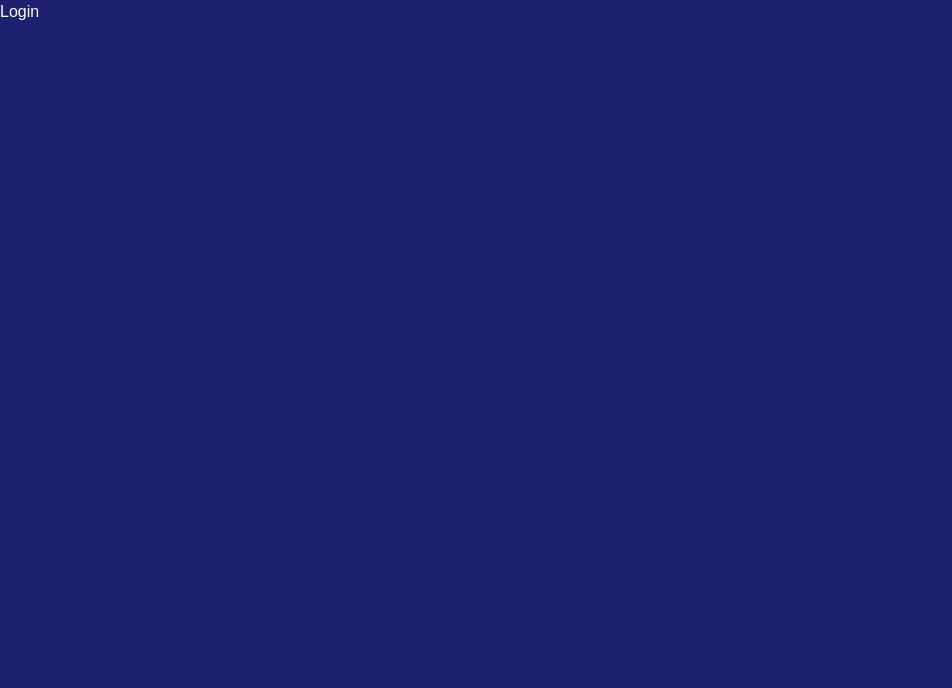
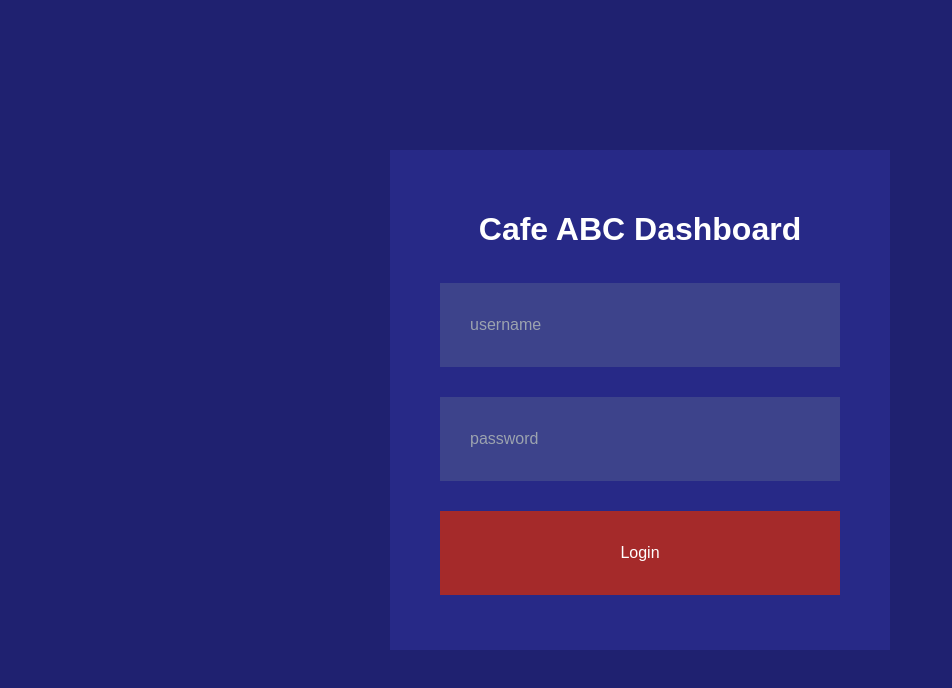
Before and after one commit to ZevonikRF/tugas-besar-ii3160, a Next.js app: page /login in a window 1280 px wide. Shown: the top 688 px of the page, without its empty margins (0-952 px from the left). Built offline with nearby package versions, Linux system fonts and the light colour scheme.

Commit message:
update 3 : ngebagusin login

```diff
--- a/src/app/interface/login/login.module.css
+++ b/src/app/interface/login/login.module.css
@@ -0,0 +1,39 @@
+.container{
+    display: flex;
+    width: 100%;
+    height: 100vh;
+    align-items: center;
+    justify-content: center;
+}
+
+.titlecont{
+    display: flex;
+    justify-content: center;
+}
+
+.title{
+    font-size: 2rem;
+    font-weight: 700;
+}
+
+.form{
+    display: flex;
+    padding: 50px;
+    background-color: var(--backgroundSd);
+    width: 500px;
+    height: 500px;
+    justify-content: center;
+    flex-direction: column;
+    gap: 30px;
+}
+
+.form input{
+    padding: 30px;
+    background-color: rgb(61, 67, 139);
+}
+
+.form button{
+    padding: 30px;
+    background-color: brown;
+
+}
--- a/src/app/login/page.tsx
+++ b/src/app/login/page.tsx
@@ -1,8 +1,18 @@
+import styles from "@/app/interface/login/login.module.css"
+
 const Login = () => {
     return (
-        <div>Login</div>
-    );
+        <div className={styles.container}>
+            <form action="" className={styles.form}>
+                <div className={styles.titlecont}>
+                    <div className={styles.title}>Cafe ABC Dashboard</div>
+                </div>
+                <input type="text" placeholder="username"></input>
+                <input type="password" placeholder="password"></input>
+                <button>Login</button>
+            </form>
+        </div>
+    )
 }
 
-
 export default Login
```
